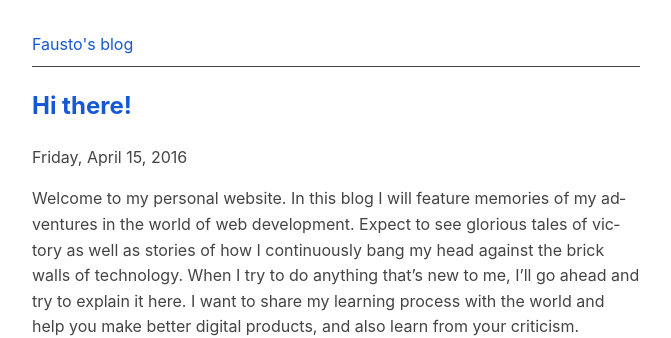
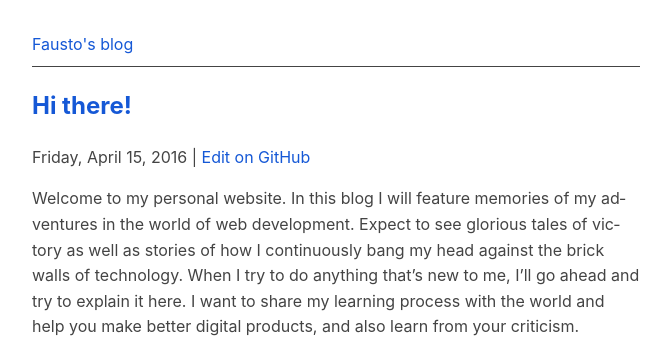
Before and after one commit to fnune/fnune.github.io, a Jekyll site: the page built from _posts/2016-04-16-hi-there.markdown, in a window 1280 px wide. Shown: the top 338 px of the page, without its empty margins (304-975 px from the left). Built offline with Jekyll 4.4.1, drawn with Linux system fonts in a browser that asks for light colours.

Commit message:
Add an "Edit on GitHub" link on each post that points to its file

```diff
--- a/_config.yml
+++ b/_config.yml
@@ -17,6 +17,7 @@ author_description: >
 email: fausto.nunez@mailbox.org
 description: >
 baseurl: "" # the subpath of your site, e.g. /blog
+repository_url: "https://github.com/fnune/fnune.github.io"
 url: "https://fnune.com" # the base hostname & protocol for your site
 
 # Build settings
--- a/_includes/post.html
+++ b/_includes/post.html
@@ -4,6 +4,8 @@
       <h1>{{ include.post.title }}</h1>
     </a>
     <time datetime="{{ include.post.date | date_to_xmlschema }}">{{ include.post.date | date: "%A, %B %-d, %Y" }}</time>
+    <span>|</span>
+    <a class="edit-on-github" href="{{ site.repository_url }}/blob/master/{{ include.post.path }}">Edit on GitHub</a>
   </header>
   {% include anchor_headings.html html=content anchorBody="#" anchorClass="heading-anchor" %}
 </article>
```
